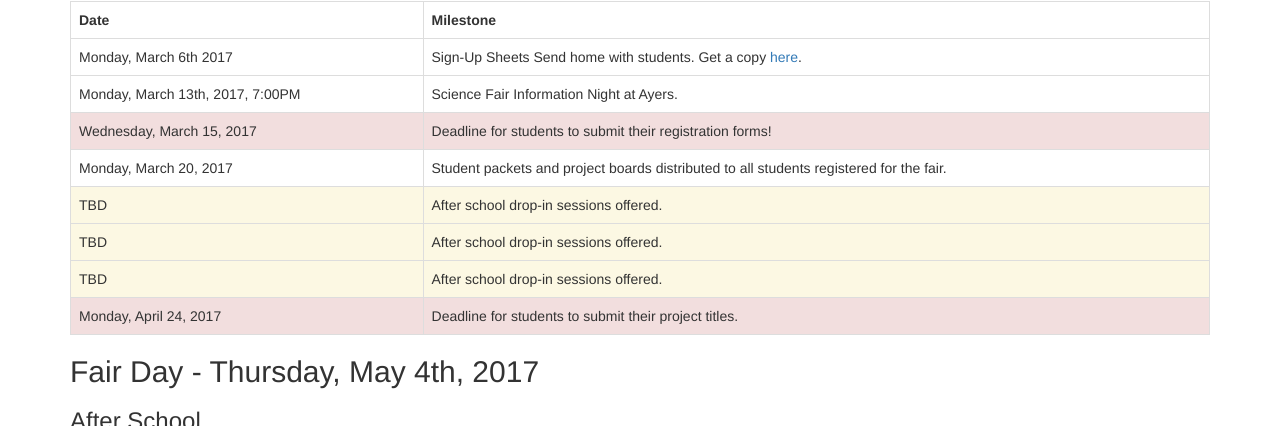
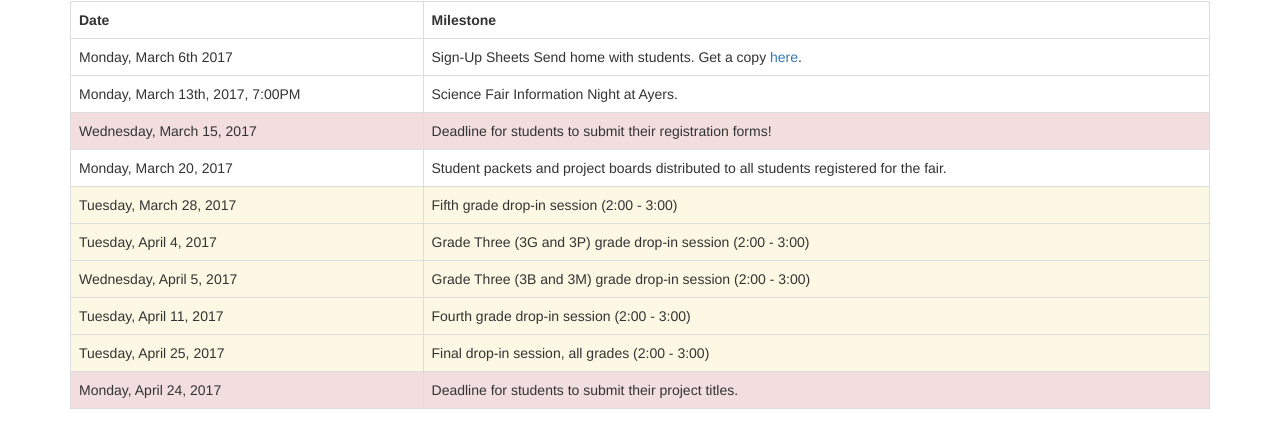
Before and after one commit to joshabell/AyersScienceFair, a plain HTML site: page timeline.html in a window 1280 px wide. Shown: the part 368-794 px from the top of the page. Drawn offline with nearby package versions, Linux system fonts and the light colour scheme.

Commit message:
drop-in session

```diff
--- a/timeline.html
+++ b/timeline.html
@@ -69,21 +69,30 @@ j=d.createElement(s),dl=l!='dataLayer'?'&l='+l:'';j.async=true;j.src=
             <td>Student packets and project boards distributed to all students registered for the fair.</td>
           </tr>
           <tr>
-            <td class="warning">TBD</td>
-            <td class="warning">After school drop-in sessions offered.</td>
+            <td class="warning">Tuesday, March 28, 2017</td>
+            <td class="warning">Fifth grade drop-in session (2:00 - 3:00)</td>
             </td>
           </tr>
           <tr>
-            <td class="warning">TBD</td>
-            <td class="warning">After school drop-in sessions offered.</td>
+            <td class="warning">Tuesday, April 4, 2017</td>
+            <td class="warning">Grade Three (3G and 3P) grade drop-in session (2:00 - 3:00)</td>
             </td>
           </tr>
           <tr>
-            <td class="warning">TBD</td>
-            <td class="warning">After school drop-in sessions offered.</td>
+            <td class="warning">Wednesday, April 5, 2017</td>
+            <td class="warning">Grade Three (3B and 3M) grade drop-in session (2:00 - 3:00)</td>
             </td>
           </tr>
-
+          <tr>
+            <td class="warning">Tuesday, April 11, 2017</td>
+            <td class="warning">Fourth grade drop-in session (2:00 - 3:00)</td>
+            </td>
+          </tr>
+          <tr>
+            <td class="warning">Tuesday, April 25, 2017</td>
+            <td class="warning">Final drop-in session, all grades (2:00 - 3:00)</td>
+            </td>
+          </tr>
           <tr>
             <td class="danger">Monday, April 24, 2017</td>
             <td class="danger">Deadline for students to submit their project titles.
```
